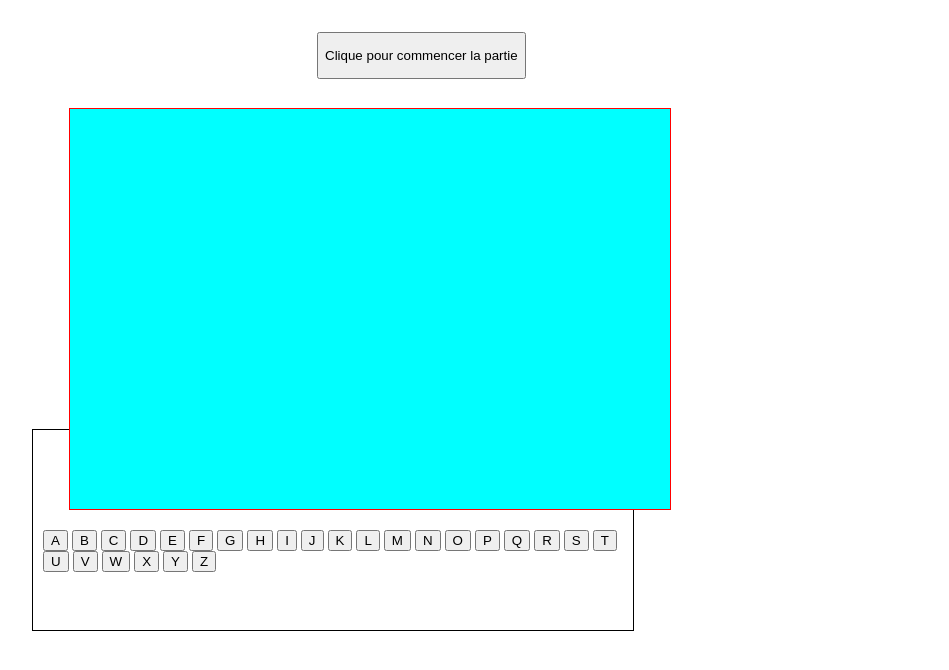
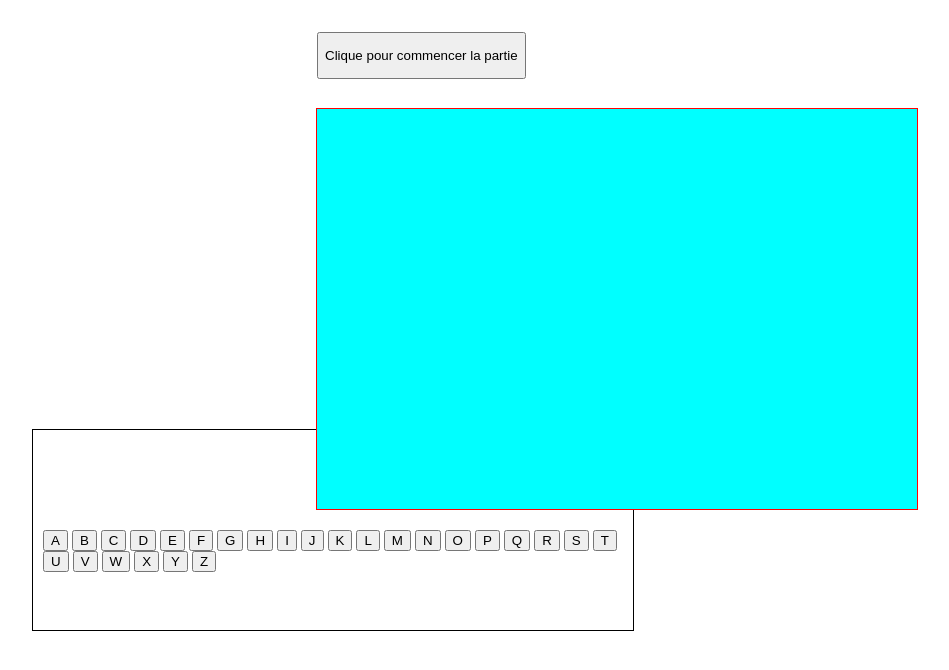
Before and after one commit to 2flo/pendu, a plain HTML site: page index.html in a window 1280 px wide. Shown: the whole page, without its empty margins (307-1256 px from the left). Drawn offline with Linux system fonts and the light colour scheme.

Commit message:
Nouvel positionnement du canvas

```diff
--- a/style.css
+++ b/style.css
@@ -12,7 +12,7 @@ button{
 canvas{
     position: relative;
     top: 100px;
-    left: 368px;
+    left: 615px;
 }
 
 .container{
```
